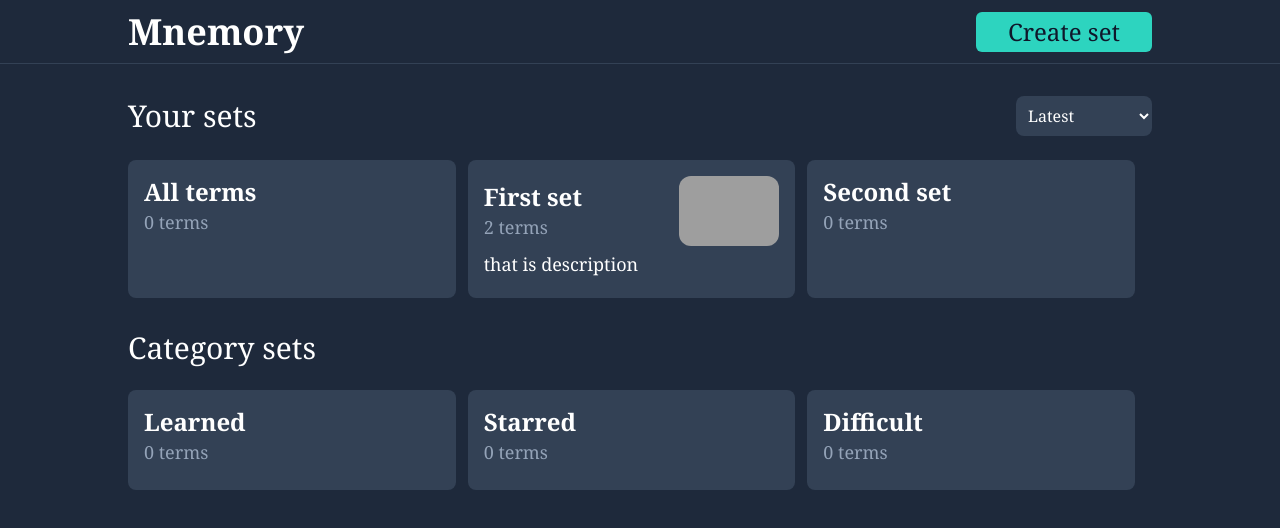
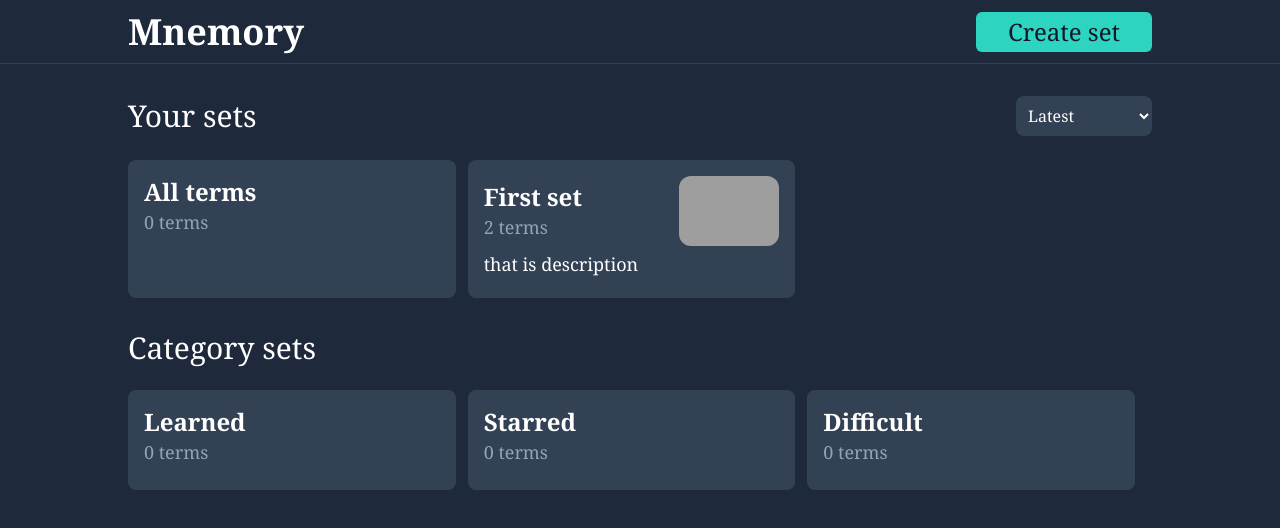
Before and after one commit to Shysh-Oleksandr/mnemory, a React (Create React App) app: page / in a window 1280 px wide. Shown: the top 528 px of the page. Built offline with nearby package versions, Linux system fonts and the light colour scheme; grey boxes are pictures that could not be loaded.

Commit message:
Fixed set id issue.

```diff
--- a/src/Helpers/functions.ts
+++ b/src/Helpers/functions.ts
@@ -40,11 +40,11 @@ export const fetchImages = async (
 
 export function validateTerms(terms: ITerm[]): ITerm[] {
   // Removing terms with empty name.
-  let validatedTerms = terms.filter((term) => term.term !== "");
+  let validatedTerms = terms.filter((term) => term.term.trim() !== "");
   // Removing empty keywords from term.
   validatedTerms = validatedTerms.map((term) => {
     let validatedKeywords = term.descriptionKeywords.filter(
-      (keyword) => keyword.keyword !== ""
+      (keyword) => keyword.keyword.trim() !== ""
     );
     return { ...term, descriptionKeywords: validatedKeywords };
   });
@@ -86,7 +86,9 @@ export function setNewCommonSet(sets: ISetStatus[]): ISetStatus[] {
   sets.map(
     (set) =>
       set.savedSet.setId !== 0 &&
-      set.savedSet.terms.map((term) => term.term !== "" && allTerms.push(term))
+      set.savedSet.terms.map(
+        (term) => term.term.trim() !== "" && allTerms.push(term)
+      )
   );
 
   const newSets = sets.map((set) => {
@@ -168,6 +170,7 @@ export function getEmptySet(
   isCategorySet: boolean = false,
   setName: string = ""
 ) {
+  const randomId = getRandomNumber();
   const emptyTerms: ITerm[] = new Array(4).fill(0).map((term) => {
     return getEmptyTerm();
   });
@@ -175,14 +178,14 @@ export function getEmptySet(
     savedSet: {
       name: setName,
       terms: isCategorySet ? [] : emptyTerms,
-      setId: mnemoryState.sets.length,
+      setId: randomId,
       createdDate: new Date(),
       lastVisitedDate: new Date(),
     },
     editingSet: {
       name: setName,
       terms: isCategorySet ? [] : emptyTerms,
-      setId: mnemoryState.sets.length,
+      setId: randomId,
       createdDate: new Date(),
       lastVisitedDate: new Date(),
     },
--- a/src/components/set/SetForm.tsx
+++ b/src/components/set/SetForm.tsx
@@ -49,7 +49,7 @@ const SetForm = ({ buttonText, titleContent }: Props) => {
 
   const saveSet = (e: React.FormEvent<HTMLFormElement>) => {
     e.preventDefault();
-
+    if (nameRef.current?.value.trim() === "") return;
     saveCurrentSet();
     navigate(`/set/${mnemoryState.currentSetId + 1}`);
   };
--- a/src/components/termCard/TermHeader.tsx
+++ b/src/components/termCard/TermHeader.tsx
@@ -45,7 +45,6 @@ const TermHeader = ({ index, term }: Props) => {
 
   useEffect(() => {
     categoryInputRef.current!.value = getTermCategoriesString();
-    console.log(term.categories);
 
     categoryInputRef.current!.blur();
   }, [mnemoryState.sets]);
@@ -61,7 +60,7 @@ const TermHeader = ({ index, term }: Props) => {
 
   const generateKeywordsImages = () => {
     term.descriptionKeywords.map((keyword) => {
-      if (!keyword.image && keyword.keyword !== "") {
+      if (!keyword.image && keyword.keyword.trim() !== "") {
         fetchImages(
           keyword.keyword,
           setSearchedImages,
@@ -74,7 +73,7 @@ const TermHeader = ({ index, term }: Props) => {
 
   const checkIfCanGenerate = (): boolean => {
     const canGenerate = term.descriptionKeywords.find(
-      (keyword) => !keyword.image && keyword.keyword !== ""
+      (keyword) => !keyword.image && keyword.keyword.trim() !== ""
     );
     return canGenerate ? true : false;
   };
--- a/src/components/termCard/TermKeyword.tsx
+++ b/src/components/termCard/TermKeyword.tsx
@@ -19,7 +19,6 @@ const TermKeyword = ({ termId, descriptionKeyword, index }: Props) => {
   const dispatch = useDispatch();
   const currentTerm = getCurrentSet(mnemoryState);
   const editingTerms = currentTerm.editingSet.terms;
-  console.log(currentTerm);
 
   const editingTerm = editingTerms.find((term) => term.id === termId);
   const {
--- a/src/data/initialSets.ts
+++ b/src/data/initialSets.ts
@@ -1,4 +1,7 @@
+import { getRandomNumber } from "../Helpers/functions";
 import { termsPlaceholder } from "./termsPlaceholders";
+const randomIds = new Array(10).fill(0).map((el) => getRandomNumber());
+
 export const initialSets = [
   {
     savedSet: {
@@ -61,32 +64,14 @@ export const initialSets = [
           id: 1,
         },
       ],
-      setId: 2,
+      setId: randomIds[0],
       createdDate: null,
       lastVisitedDate: null,
     },
     editingSet: {
       name: "First set",
       terms: [],
-      setId: 2,
-      createdDate: null,
-      lastVisitedDate: null,
-    },
-    isCategorySet: false,
-  },
-  {
-    savedSet: {
-      name: "Second set",
-      terms: [],
-      setId: 1,
-      createdDate: null,
-      lastVisitedDate: null,
-    },
-
-    editingSet: {
-      name: "Second set",
-      terms: [],
-      setId: 1,
+      setId: randomIds[0],
       createdDate: null,
       lastVisitedDate: null,
     },
@@ -96,7 +81,7 @@ export const initialSets = [
     savedSet: {
       name: "Learned",
       terms: [],
-      setId: 3,
+      setId: randomIds[1],
       createdDate: null,
       lastVisitedDate: null,
     },
@@ -104,7 +89,7 @@ export const initialSets = [
     editingSet: {
       name: "Learned",
       terms: [],
-      setId: 3,
+      setId: randomIds[1],
       createdDate: null,
       lastVisitedDate: null,
     },
@@ -114,7 +99,7 @@ export const initialSets = [
     savedSet: {
       name: "Starred",
       terms: [],
-      setId: 4,
+      setId: randomIds[2],
       createdDate: null,
       lastVisitedDate: null,
     },
@@ -122,7 +107,7 @@ export const initialSets = [
     editingSet: {
       name: "Starred",
       terms: [],
-      setId: 4,
+      setId: randomIds[2],
       createdDate: null,
       lastVisitedDate: null,
     },
@@ -132,7 +117,7 @@ export const initialSets = [
     savedSet: {
       name: "Difficult",
       terms: [],
-      setId: 5,
+      setId: randomIds[3],
       createdDate: null,
       lastVisitedDate: null,
     },
@@ -140,7 +125,7 @@ export const initialSets = [
     editingSet: {
       name: "Difficult",
       terms: [],
-      setId: 5,
+      setId: randomIds[3],
       createdDate: null,
       lastVisitedDate: null,
     },
--- a/src/state/Reducers/MnemoryReducer.ts
+++ b/src/state/Reducers/MnemoryReducer.ts
@@ -291,8 +291,6 @@ const mnemoryReducer = (
       };
 
     case ActionType.DELETING_SET:
-      console.log("del set");
-
       const deletedSet = state.sets.find(
         (set) => set.editingSet.setId === action.payload
       );
@@ -311,7 +309,7 @@ const mnemoryReducer = (
             return { ...term, categories: updatedCategories };
           });
           const newSet = { ...set.editingSet, terms: updatedTerms };
-          return { ...set, editingSet: newSet };
+          return { ...set, editingSet: newSet, savedSet: newSet };
         });
       }
       newSets = setNewCommonSet(filteredSets);
```
